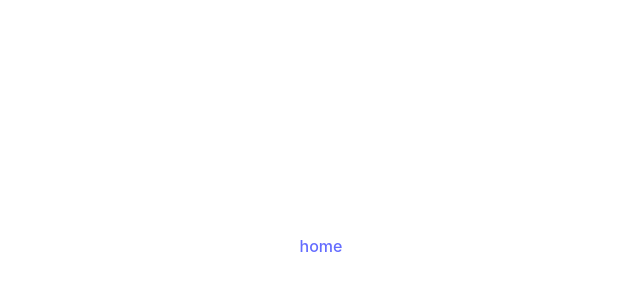
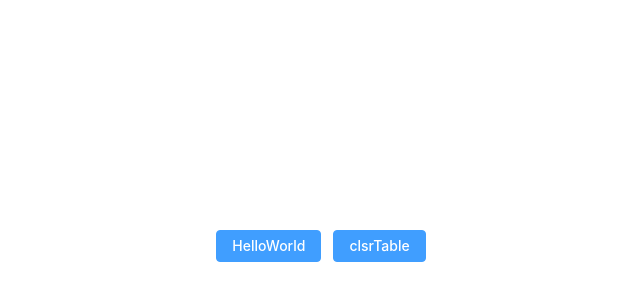
Before and after one commit to zhedieya/clsrTable, a Vue app: page / in a window 1280 px wide. Before the commit this address had no page. Shown: the part 154-454 px from the top of the page, without its empty margins (319-959 px from the left). Built offline with nearby package versions, Linux system fonts and the light colour scheme.

Commit message:
feat:init router and basic pages

```diff
--- a/src/App.vue
+++ b/src/App.vue
@@ -1,39 +1,17 @@
 <script setup lang="ts">
 // This starter template is using Vue 3 <script setup> SFCs
 // Check out https://vuejs.org/api/sfc-script-setup.html#script-setup
-import HelloWorld from './components/HelloWorld.vue'
 </script>
 
 <template>
   <div>
-    <!-- <a href="https://vitejs.dev" target="_blank">
-      <img src="/vite.svg" class="logo" alt="Vite logo" />
-    </a>
-    <a href="https://vuejs.org/" target="_blank">
-      <img src="./assets/vue.svg" class="logo vue" alt="Vue logo" />
-    </a> -->
     <!-- router-link会被渲染成a标签 -->
-    <router-link to="/helloworld">home</router-link>
-    <!-- <router-link to="/about">about</router-link>
-    <router-link to="/user/lczmx">user</router-link> -->
-
-    <!-- 路由出口 -->
+    <!-- <router-link to="/helloworld">home</router-link> -->
     <!-- 路由匹配到的组件将渲染在这里 -->
     <router-view></router-view>
   </div>
-  <!-- <HelloWorld msg="Vite + Vue" /> -->
 </template>
 
 <style scoped>
-.logo {
-  height: 6em;
-  padding: 1.5em;
-  will-change: filter;
-}
-.logo:hover {
-  filter: drop-shadow(0 0 2em #646cffaa);
-}
-.logo.vue:hover {
-  filter: drop-shadow(0 0 2em #42b883aa);
-}
+
 </style>
--- a/src/components/HelloWorld.vue
+++ b/src/components/HelloWorld.vue
@@ -7,6 +7,12 @@ const count = ref(0)
 </script>
 
 <template>
+  <a href="https://vitejs.dev" target="_blank">
+    <img src="/vite.svg" class="logo" alt="Vite logo" />
+  </a>
+  <a href="https://vuejs.org/" target="_blank">
+    <img src="../assets/vue.svg" class="logo vue" alt="Vue logo" />
+  </a>
   <h1>{{ msg }}</h1>
 
   <div class="card">
@@ -19,9 +25,7 @@ const count = ref(0)
 
   <p>
     Check out
-    <a href="https://vuejs.org/guide/quick-start.html#local" target="_blank"
-      >create-vue</a
-    >, the official Vue + Vite starter
+    <a href="https://vuejs.org/guide/quick-start.html#local" target="_blank">create-vue</a>, the official Vue + Vite starter
   </p>
   <p>
     Install
@@ -35,4 +39,15 @@ const count = ref(0)
 .read-the-docs {
   color: #888;
 }
+.logo {
+  height: 6em;
+  padding: 1.5em;
+  will-change: filter;
+}
+.logo:hover {
+  filter: drop-shadow(0 0 2em #646cffaa);
+}
+.logo.vue:hover {
+  filter: drop-shadow(0 0 2em #42b883aa);
+}
 </style>
--- /dev/null
+++ b/src/components/Welcome.vue
@@ -0,0 +1,21 @@
+<template lang="">
+  <div>
+    <el-button type="primary" @click="enterHello">HelloWorld</el-button>
+    <el-button type="primary" @click="enterTable">clsrTable</el-button>
+  </div>
+</template>
+<script setup lang="ts">
+import { useRouter, useRoute } from 'vue-router'
+const router = useRouter()
+const enterHello = () => {
+  router.push({
+    name: 'helloworld',
+  })
+}
+const enterTable = () => {
+  router.push({
+    name: 'clsrtable',
+  })
+}
+</script>
+<style lang=""></style>
--- /dev/null
+++ b/src/components/common/clsrTable/index.vue
@@ -0,0 +1,15 @@
+<template lang="">
+  <div>
+    <el-table>
+      <el-table-column label="Name" prop="name"></el-table-column>
+      <el-table-column label="Age" prop="age"></el-table-column>
+      <el-table-column label="Address" prop="address"></el-table-column>
+    </el-table>
+  </div>
+</template>
+<script setup lang="ts">
+
+</script>
+<style lang="">
+
+</style>
--- a/src/router/index.ts
+++ b/src/router/index.ts
@@ -1,28 +1,22 @@
-import { createRouter, createWebHashHistory } from "vue-router"
+import { createRouter, createWebHashHistory } from 'vue-router'
 
 import HelloWorld from '../components/HelloWorld.vue'
-import About from '../components/About.vue'
-import User from '../components/User.vue'
+import Welcome from '../components/Welcome.vue'
 
 const routes = [
-	// router参数详细看下文
+  { path: '/', component: Welcome },
+  {
+    path: '/helloworld',
+    name: 'helloworld',
+    component: HelloWorld,
+  },
 	{
-		path: "/helloworld",
-		name: "helloworld",
-		component: HelloWorld
-	},
-	// {
-	// 	path: "/about",
-	// 	name: "about",
-	// 	component: About
-	// },
-	// {
-	// 	path: "/user/:uid",  // 动态参数
-	// 	name: "user",
-	// 	component: User
-	// }
+		path: '/clsrtable',
+		name: 'clsrtable',
+		component: () => import('../components/common/clsrTable/index.vue'),
+	}
 ]
 export const router = createRouter({
-	history: createWebHashHistory(),
-	routes: routes
+  history: createWebHashHistory(),
+  routes: routes,
 })
```
